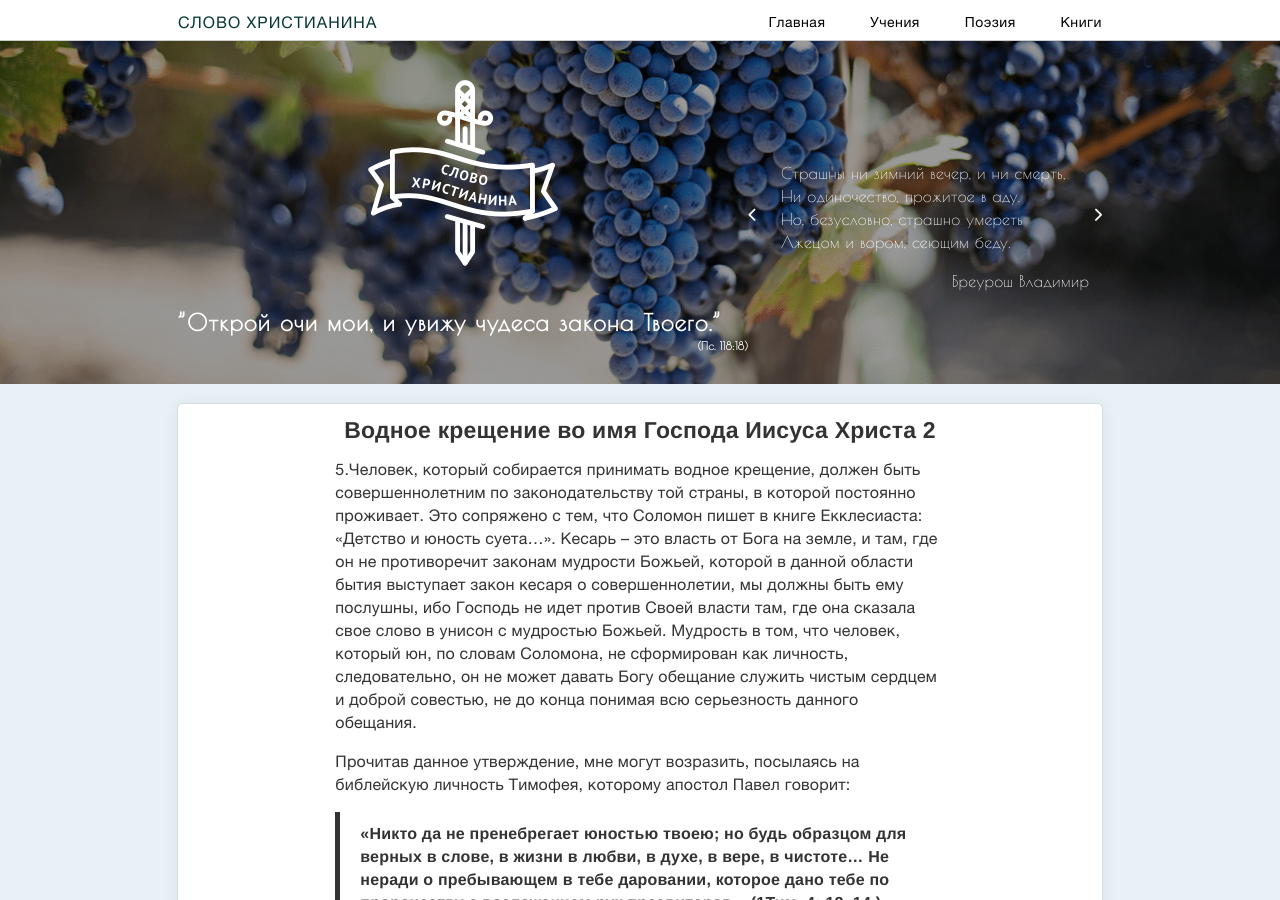
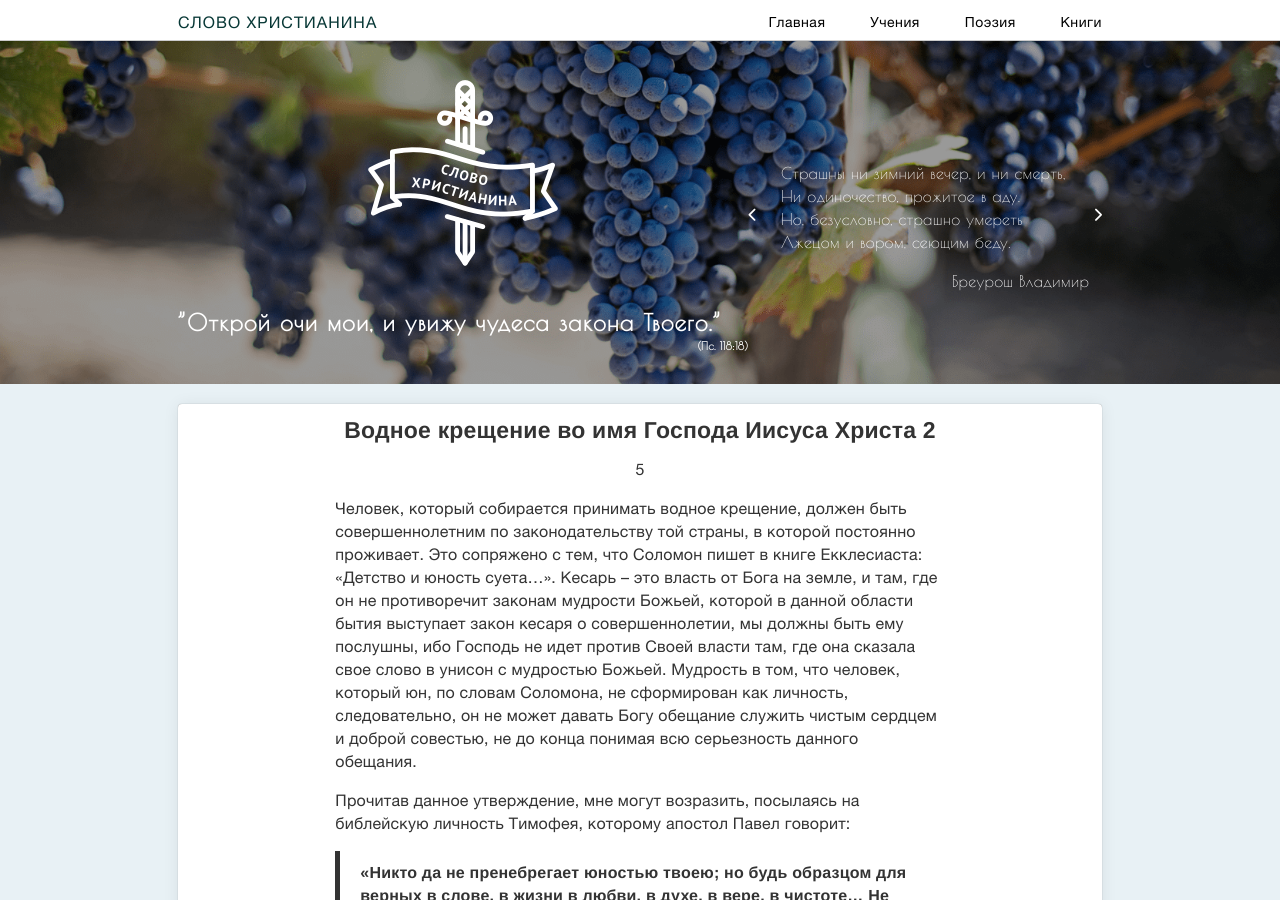
Before and after one commit to slovohrista/slovohrista.github.io, a Jekyll site: the page built from _posts/doctrine/2013-10-05-vodnoe-kreshhenie-vo-imja-gospoda-iisusa-khrista-chast-2.md, in a window 1280 px wide and 900 px high. Built offline with Jekyll 4.4.1, drawn with Linux system fonts in a browser that asks for light colours; nearby versions of some CDN libraries; comment, search, counter and statistics services are not loaded; some of the changed text lies outside the part shown.

Commit message:
Update 2013-10-05-vodnoe-kreshhenie-vo-imja-gospoda-iisusa-khrista-chast-2.md

```diff
--- a/_posts/doctrine/2013-10-05-vodnoe-kreshhenie-vo-imja-gospoda-iisusa-khrista-chast-2.md
+++ b/_posts/doctrine/2013-10-05-vodnoe-kreshhenie-vo-imja-gospoda-iisusa-khrista-chast-2.md
@@ -5,7 +5,10 @@ title: Водное крещение во имя Господа Иисуса Х
 layout: single
 author: Бреурош Владимир
 ---
-5.Человек, который собирается принимать водное крещение, должен быть совершеннолетним по законодательству той страны, в которой постоянно проживает. Это сопряжено с тем, что Соломон пишет в книге Екклесиаста: «Детство и юность суета…». Кесарь – это власть от Бога на земле, и там, где он не противоречит законам мудрости Божьей, которой в данной области бытия выступает закон кесаря о совершеннолетии, мы должны быть ему послушны, ибо Господь не идет против Своей власти там, где она сказала свое слово в унисон с мудростью Божьей. Мудрость в том, что человек, который юн, по словам Соломона, не сформирован как личность, следовательно, он не может давать Богу обещание служить чистым сердцем и доброй совестью, не до конца понимая всю серьезность данного обещания.
+5
+{: style="text-align: center"}
+
+Человек, который собирается принимать водное крещение, должен быть совершеннолетним по законодательству той страны, в которой постоянно проживает. Это сопряжено с тем, что Соломон пишет в книге Екклесиаста: «Детство и юность суета…». Кесарь – это власть от Бога на земле, и там, где он не противоречит законам мудрости Божьей, которой в данной области бытия выступает закон кесаря о совершеннолетии, мы должны быть ему послушны, ибо Господь не идет против Своей власти там, где она сказала свое слово в унисон с мудростью Божьей. Мудрость в том, что человек, который юн, по словам Соломона, не сформирован как личность, следовательно, он не может давать Богу обещание служить чистым сердцем и доброй совестью, не до конца понимая всю серьезность данного обещания.
 
 Прочитав данное утверждение, мне могут возразить, посылаясь на библейскую личность Тимофея, которому апостол Павел говорит:
 
@@ -38,7 +41,10 @@ author: Бреурош Владимир
 
 Самостоятельность и зрелость человека определяется не только юридически оговоренным возрастом совершеннолетия (это минимальный возрастной предел и ограничитель в области водного крещения покаявшегося человека), но и его фактическим положением и умственным развитием. Если человек в своем бытие жизненно зависим от родителей или кого-нибудь другого, а они не желают, чтобы человек служил Господу, то здесь необходимо взвесить, сможет ли такая душа, нарушив запрет тех, от кого она зависит, жизненно и социально не деградировать. Я знаю по этому поводу лишь то, что если «угодны пути человека Господу, Он и врагов его примиряет с ним». В противном случае, человек должен быть жизненно самостоятелен. Если этого нет, то такое положение, возможно, указывает на то, что вступать в завет с Христом такой личности еще рано, и Господь хочет этому человеку сказать о необходимости что-то исправить.
 
-6.Теперь поговорим о самом водном крещении, о том, как его необходимо понимать и зачем оно вообще.
+6
+{: style="text-align: center"}
+
+Теперь поговорим о самом водном крещении, о том, как его необходимо понимать и зачем оно вообще.
 
 Апостол Петр пишет о водном крещении, что
 
```
